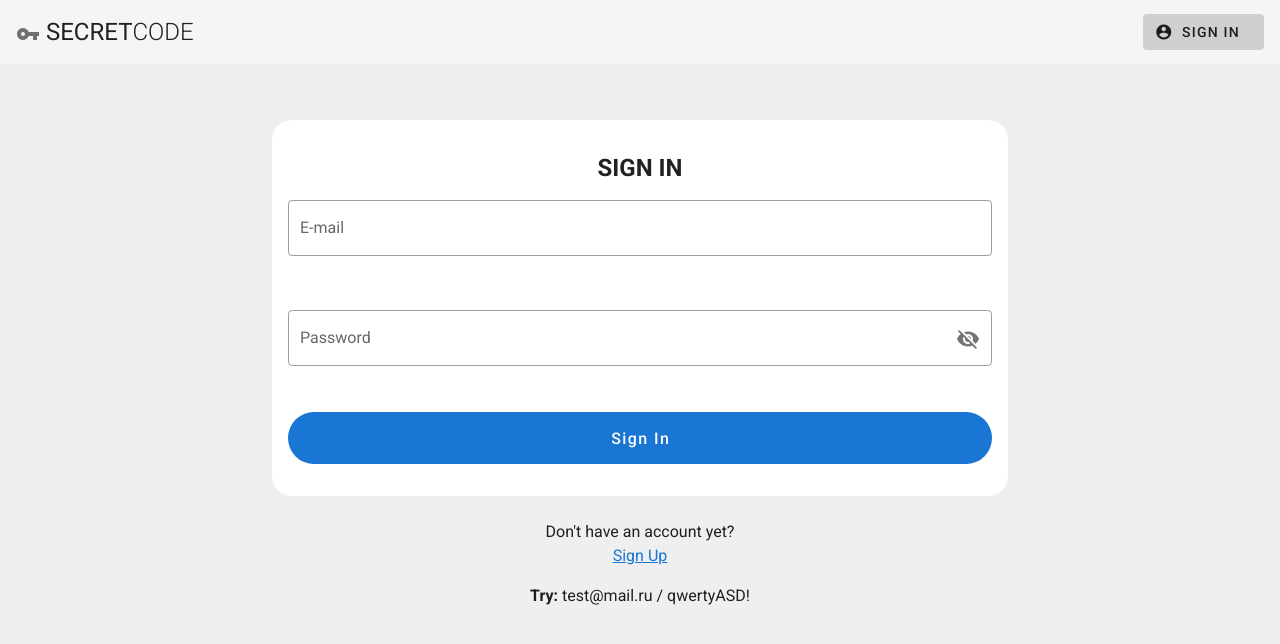
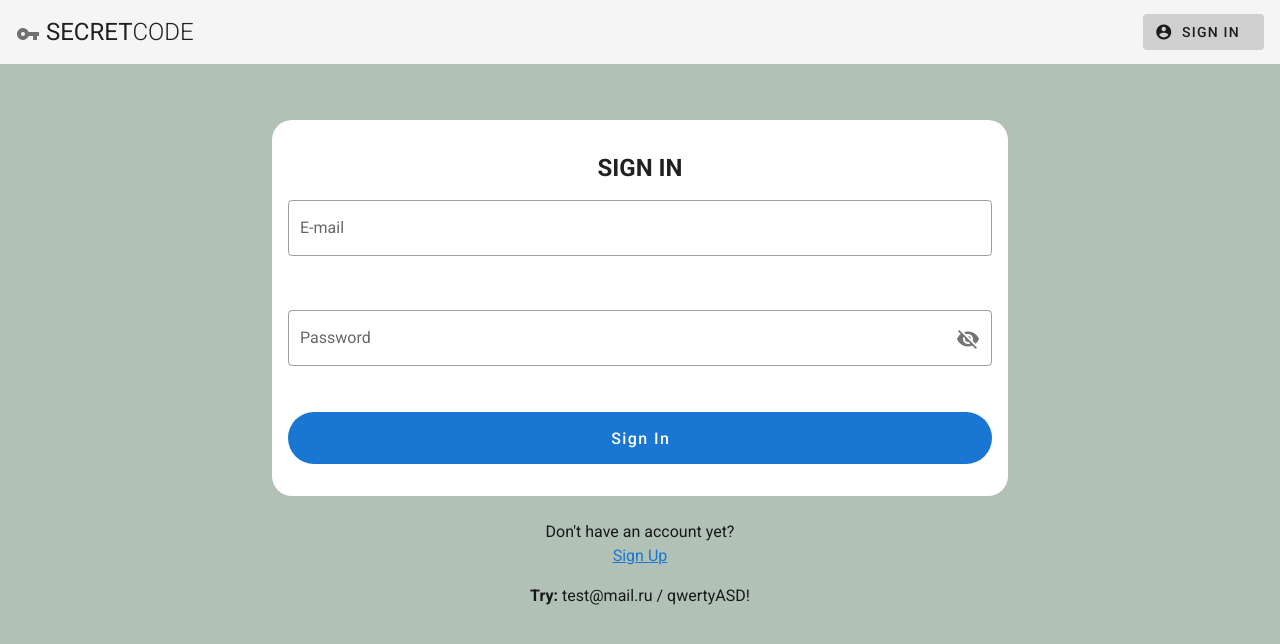
Before and after one commit to S1mkin/secretcode, a Vue app in the folder resources/frontend/app/: page / in a window 1280 px wide. Shown: the top 644 px of the page. Built offline with nearby package versions, Linux system fonts and the light colour scheme.

Commit message:
set color

```diff
--- a/resources/frontend/app/src/App.vue
+++ b/resources/frontend/app/src/App.vue
@@ -63,7 +63,7 @@ header {
 }
 
 #app {
-    background-color: #efefef;
+    background-color: #b1c1b5;
     position: relative;
     max-width: $main-width;
     margin: 0 auto;
```
